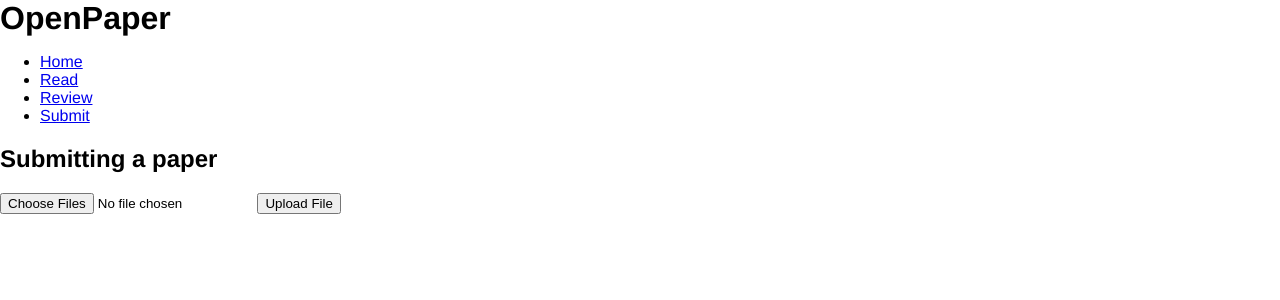
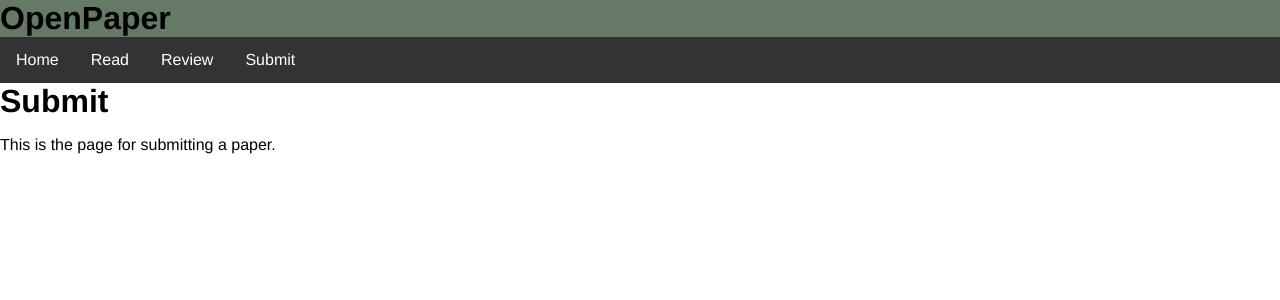
Before and after one commit to Holmgren825/openpaper, a Flask app: template templates/submit.html in a window 1280 px wide. Shown: the top 300 px of the page. Run offline with Flask 2, Linux system fonts and the light colour scheme; the template is opened without the code that fills it, so the values that code supplies are empty.

Commit message:
Added submit page to server.

```diff
--- a/openServer.py
+++ b/openServer.py
@@ -1,14 +1,22 @@
 from flask import Flask, render_template
 
 app = Flask(__name__)
+
 
 @app.route('/')
 def home():
     return(render_template('main.html'))
 
+
 @app.route('/read/')
 def read():
     return(render_template('read.html'))
 
+
+@app.route('/submit/')
+def submit():
+    return(render_template('submit.html'))
+
+
 if __name__ == '__main__':
     app.run(debug=True)
--- a/templates/main.html
+++ b/templates/main.html
@@ -13,10 +13,10 @@
     <h1>OpenPaper</h1>
     </header>
     <ul class="menu">
-       <li> <a href='{{ url_for('home') }}'>Home </a></li>
-       <li> <a href='{{ url_for('read') }}'>Read</a></li>
+       <li> <a href='{{url_for('home') }}'>Home </a></li>
+       <li> <a href='{{url_for('read') }}'>Read</a></li>
        <li> <a href='#'>Review</a></li>
-       <li> <a href='./submit.html'>Submit</a></li>
+       <li> <a href='{{url_for('submit') }}'>Submit</a></li>
        </ul>
     <div class='container'>
         {% block content %}
--- a/templates/submit.html
+++ b/templates/submit.html
@@ -1,27 +1,10 @@
-<!DOCTYPE html>
-<html lang="en"
-<head>
-   <title> OpenPaper</title>
-<meta charset="UTF-8">
-<meta name="viewport" content="width=device-width,
-initial-scale=1">
-<link rel="stylesheet" type="text/css" href="./style.css"/>
-</head>
-<body>
 
-    <div class="header">
-        <h1> OpenPaper</h1>
+{% extends 'main.html' %}
+{% block content %}
+    <div>
+    <h1>Submit</h1>
+    <p>
+        This is the page for submitting a paper.
+    </p>
     </div>
-    <ul id='navbar'>
-       <li> <a href='./main.html' >Home </a></li>
-       <li> <a href='./read.html'>Read</a></li>
-       <li> <a href='#'>Review</a></li>
-       <li> <a class='active' href='./submit.html'a>Submit</a></li>
-       </ul>
-    <h2>Submitting a paper</h2>
-    <form method="post" enctype="multipart/form-data">
-        <input type="file" name="files[]" multiple />
-        <input type="submit" value="Upload File" name="submit" />
-      </form>
-</body>
-</html>
+{% endblock %}
```
